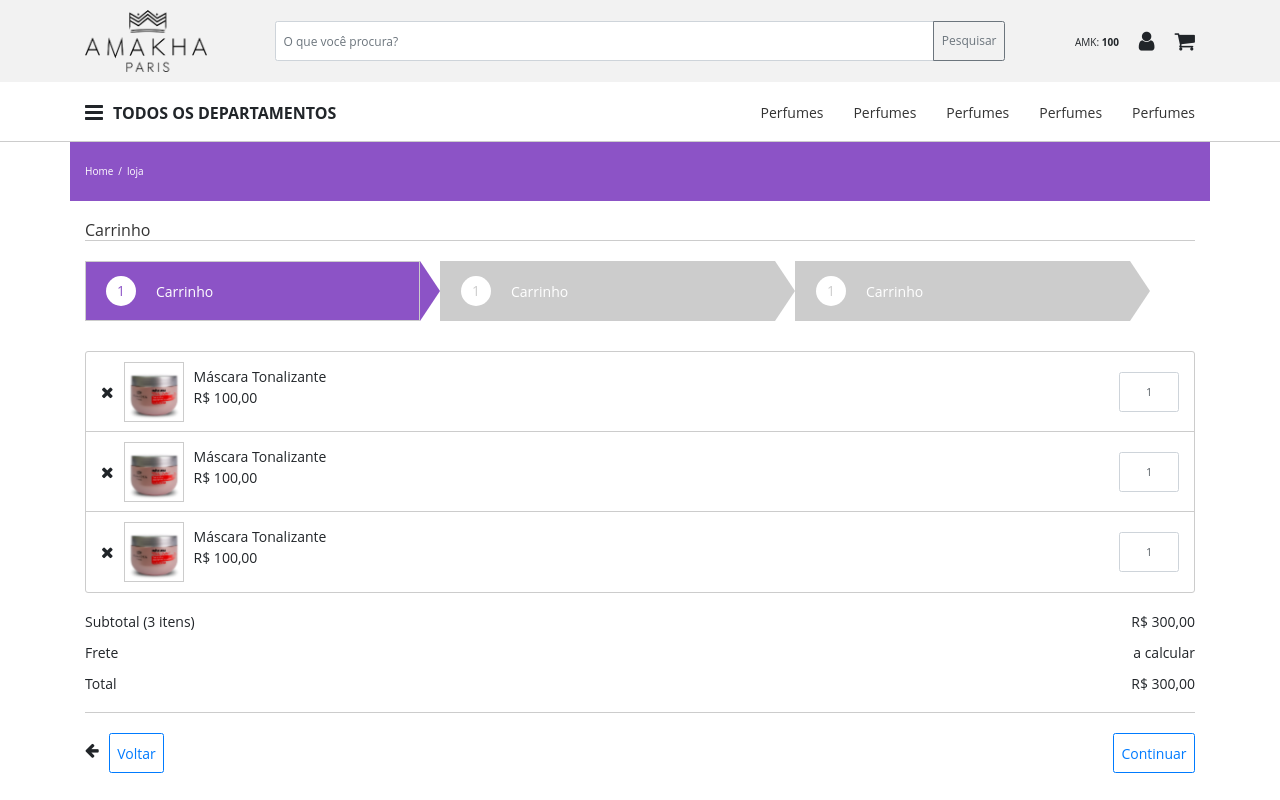
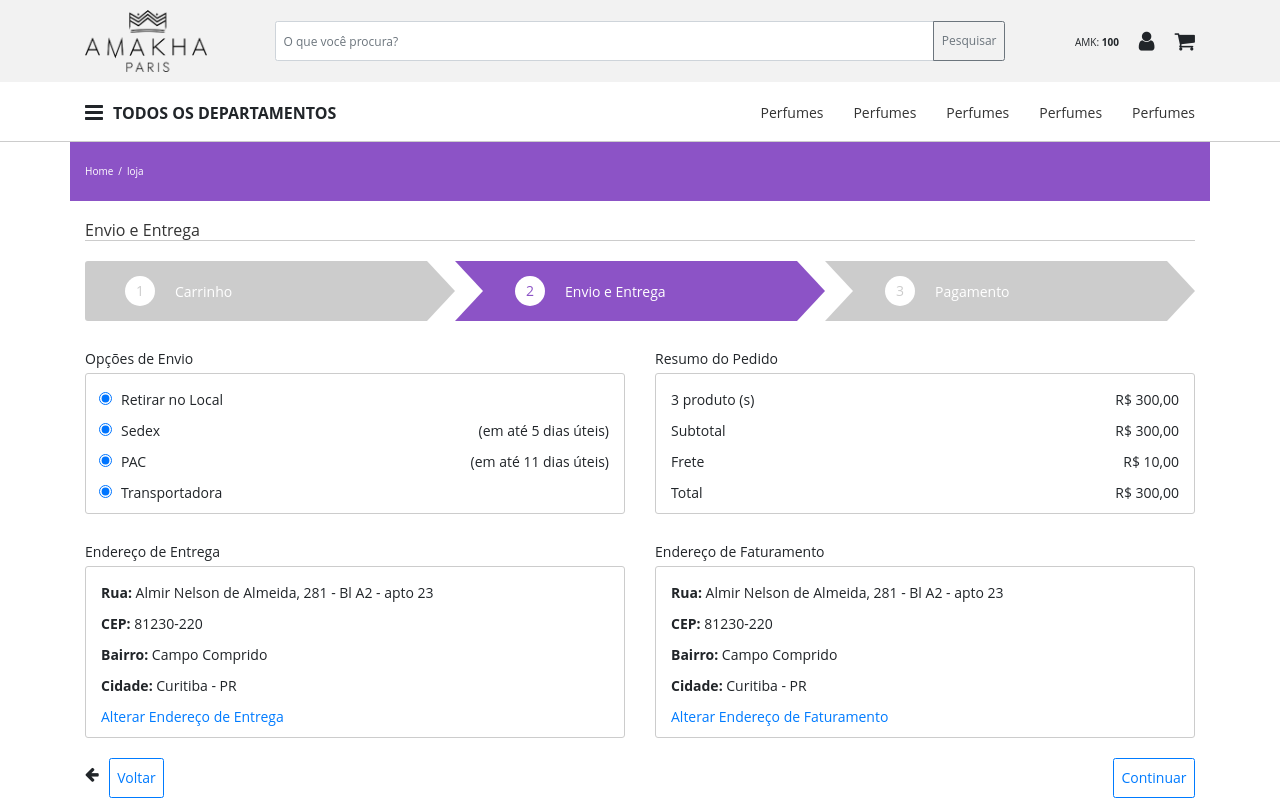
Before and after one commit to furukawa1980/loja-amakha, an Angular app: page / in a window 1280 px wide. Shown: the top 800 px of the page. Built offline with nearby package versions, Linux system fonts and the light colour scheme.

Commit message:
Shipping Delivery implements

```diff
--- a/src/app/app.module.ts
+++ b/src/app/app.module.ts
@@ -6,14 +6,16 @@
 import { HeaderComponent } from './header/header.component';
 import { HomeComponent } from './home/home.component';
 import { ROUTES } from "./app.routes";
-import { ShoppingCartComponent } from './shopping-cart/shopping-cart.component'
+import { ShoppingCartComponent } from './shopping-cart/shopping-cart.component';
+import { ShippingDeliveryComponent } from './shipping-delivery/shipping-delivery.component'
 
 @NgModule({
   declarations: [
     AppComponent,
     HeaderComponent,
     HomeComponent,
-    ShoppingCartComponent
+    ShoppingCartComponent,
+    ShippingDeliveryComponent
   ],
   imports: [
     BrowserModule,
--- a/src/app/app.routes.ts
+++ b/src/app/app.routes.ts
@@ -2,8 +2,10 @@
 
 import { HomeComponent } from "./home/home.component"
 import { ShoppingCartComponent } from './shopping-cart/shopping-cart.component';
-
+import { ShippingDeliveryComponent } from "./shipping-delivery/shipping-delivery.component"
 
 export const ROUTES: Routes = [
-    {path: '', component: ShoppingCartComponent}
+    {path: 'HomeComponent', component: HomeComponent},
+    {path: 'ShoppingCartComponent', component: ShoppingCartComponent},
+    {path: '', component: ShippingDeliveryComponent}
 ]
--- /dev/null
+++ b/src/app/shipping-delivery/shipping-delivery.component.html
@@ -0,0 +1,129 @@
+<div class="content">
+  <main class="main">
+      <div class="container">
+          <div class="row">
+
+              <nav class="col-12" id="breadcrumb">
+                  <ol class="breadcrumb">
+                      <li class="breadcrumb-item"><a href="#">Home</a></li>
+                      <li class="breadcrumb-item active">loja</li>
+                  </ol>
+              </nav>
+
+          </div>
+
+          <div class="row">
+
+              <section class="col-12">
+                  <h2 class="titles">Envio e Entrega</h2>
+              </section>
+
+              <section class="cart-steps-wrap col-lg-12 no-gutters">
+                  <article class="cart-step col-lg-4">
+                      <div class="box box-first">
+                          <div class="circle"><p>1</p></div>
+                          <p>Carrinho</p>
+                      </div>
+                  </article>
+
+                  <article class="cart-step cart-step-active col-lg-4">
+                      <div class="box">
+                          <div class="circle"><p>2</p></div>
+                          <p>Envio e Entrega</p>
+                      </div>
+                  </article>
+
+                  <article class="cart-step col-lg-4">
+                      <div class="box">
+                          <div class="circle"><p>3</p></div>
+                          <p>Pagamento</p>
+                      </div>
+                  </article>
+              </section>
+
+              <section class="shipping-options col-12 col-lg-6">
+                  <h3>Opções de Envio</h3>
+                  <article class="shipping-options-content no-gutters col-12">
+                      <div class="col-12">
+                          <div class="shipping-options-radio">
+                              <input class="form-check-input" type="radio" checked>
+                              <label class="form-check-label">Retirar no Local</label>
+                          </div>
+                          <div class="shipping-options-radio">
+                              <input class="form-check-input" type="radio" checked>
+                              <label class="form-check-label">Sedex</label>
+                              <span>(em até 5 dias úteis)</span>
+                          </div>
+                          <div class="shipping-options-radio">
+                              <input class="form-check-input" type="radio" checked>
+                              <label class="form-check-label">PAC</label>
+                              <span>(em até 11 dias úteis)</span>
+                          </div>
+                          <div class="shipping-options-radio">
+                              <input class="form-check-input" type="radio" checked>
+                              <label class="form-check-label">Transportadora</label>
+                          </div>
+                      </div>
+                  </article>
+              </section>
+
+              <section class="shipping-options col-12 col-lg-6">
+                  <h3>Resumo do Pedido</h3>
+                  <article class="shipping-options-content no-gutters col-12">
+                      <div class="col-6">
+                          <p>3 produto (s)</p>
+                          <p>Subtotal</p>
+                          <p>Frete</p>
+                          <p>Total</p>
+                      </div>
+                      <div class="col-6">
+                          <p>R$ 300,00</p>
+                          <p>R$ 300,00</p>
+                          <p>R$ 10,00</p>
+                          <p>R$ 300,00</p>
+                      </div>
+                  </article>
+              </section>
+
+              <section class="shipping-options col-12 col-lg-6">
+                  <h3>Endereço de Entrega</h3>
+                  <article class="shipping-options-content no-gutters col-12">
+                      <div class="col-12">
+                          <p><strong>Rua:</strong> Almir Nelson de Almeida, 281 - Bl A2 - apto 23</p>
+                          <p><strong>CEP:</strong> 81230-220</p>
+                          <p><strong>Bairro:</strong> Campo Comprido</p>
+                          <p><strong>Cidade:</strong> Curitiba - PR</p>
+                          <p><a href="#">Alterar Endereço de Entrega</a></p>
+                      </div>
+                  </article>
+              </section>
+
+              <section class="shipping-options col-12 col-lg-6">
+                  <h3>Endereço de Faturamento</h3>
+                  <article class="shipping-options-content no-gutters col-12">
+                      <div class="col-12">
+                          <p><strong>Rua:</strong> Almir Nelson de Almeida, 281 - Bl A2 - apto 23</p>
+                          <p><strong>CEP:</strong> 81230-220</p>
+                          <p><strong>Bairro:</strong> Campo Comprido</p>
+                          <p><strong>Cidade:</strong> Curitiba - PR</p>
+                          <p><a href="#">Alterar Endereço de Faturamento</a></p>
+                      </div>
+                  </article>
+              </section>
+
+              <section class="cart-buttons no-gutters col-12">
+                  <article class="col-6">
+                      <i class="fa fa-arrow-left"></i>
+                      <button type="button" class="btn btn-outline-primary">Voltar</button>
+                  </article>
+
+                  <article class="col-6 d-flex justify-content-end">
+                      <button type="button" class="btn btn-outline-primary">Continuar</button>
+                  </article>
+              </section>
+
+          </div>
+
+      </div>
+  </main>
+</div>
--- /dev/null
+++ b/src/app/shipping-delivery/shipping-delivery.component.ts
@@ -0,0 +1,15 @@
+import { Component, OnInit } from '@angular/core';
+
+@Component({
+  selector: 'app-shipping-delivery',
+  templateUrl: './shipping-delivery.component.html',
+  styleUrls: ['./shipping-delivery.component.scss']
+})
+export class ShippingDeliveryComponent implements OnInit {
+
+  constructor() { }
+
+  ngOnInit() {
+  }
+
+}
--- a/src/app/shopping-cart/shopping-cart.component.html
+++ b/src/app/shopping-cart/shopping-cart.component.html
@@ -15,35 +15,30 @@
           <div class="row no-gutters">
 
               <section class="col-12">
-
                   <h2 class="titles">Carrinho</h2>
-
               </section>
 
-              <section class="cart-steps-wrap">
-                  <div class="cart-step cart-step-active">
-                      <div class="box">
+              <section class="cart-steps-wrap col-lg-12 no-gutters">
+                  <article class="cart-step cart-step-active col-lg-4">
+                      <div class="box box-first">
                           <div class="circle"><p>1</p></div>
                           <p>Carrinho</p>
                       </div>
-                      <div class="right-arrow"></div>
-                  </div>
+                  </article>
 
-                  <div class="cart-step">
+                  <article class="cart-step col-lg-4">
                       <div class="box">
-                          <div class="circle"><p>1</p></div>
-                          <p>Carrinho</p>
+                          <div class="circle"><p>2</p></div>
+                          <p>Envio e Entrega</p>
                       </div>
-                      <div class="right-arrow"></div>
-                  </div>
+                  </article>
 
-                  <div class="cart-step">
+                  <article class="cart-step col-lg-4">
                       <div class="box">
-                          <div class="circle"><p>1</p></div>
-                          <p>Carrinho</p>
+                          <div class="circle"><p>3</p></div>
+                          <p>Pagamento</p>
                       </div>
-                      <div class="right-arrow"></div>
-                  </div>
+                  </article>
               </section>
 
               <section class="cart-products-wrap col-12">
--- /dev/null
+++ b/src/assets/shipping-delivery.scss
@@ -0,0 +1,32 @@
+.content {
+	display: $display-flex;
+	min-height: 100vh;
+	@include spaces(padding, bottom, $thirty);
+	.main {
+        display: $display-flex;
+        flex-wrap:wrap;
+        flex: 1;
+        .shipping-options {
+            @include spaces(margin, top, $thirty);
+            h3 {font-size:14px;}
+            .shipping-options-content {
+                display: flex;
+                border:1px solid #ccc;
+                border-radius: 3px;
+                font-size:14px;
+                padding:15px;
+                padding-bottom:0;
+                .shipping-options-radio {
+                    span {float: right;}
+                    margin: 0 0 10px 10px;
+                    label {margin-left: 10px;}
+                }
+                div:nth-child(2) p {
+                    display: flex;
+                    justify-content: flex-end;
+                }
+            }
+        }
+    }
+
+}
--- a/src/assets/shopping-cart.scss
+++ b/src/assets/shopping-cart.scss
@@ -1,14 +1,3 @@
-.no-gutters {
-	margin-right: 0;
-	margin-left: 0;
-
-	> .col,
-	> [class*="col-"] {
-	  padding-right: 0;
-	  padding-left: 0;
-	}
-  }
-
 .content {
 	display: $display-flex;
 	min-height: 100vh;
@@ -36,6 +25,9 @@
 			@include spaces(margin, top, $twenty);
 			@include spaces(margin, bottom, $no-margin);
 		}
+
+		.cart-steps-wrap {display: none;}
+
 		.cart-products-wrap {
 			border:1px solid #ccc;
 			border-radius: 3px;
@@ -88,6 +80,11 @@
 
 }
 
+@media only screen and (min-width: 992px) {
+
+	.content {
+
+		.main {
 
 			.cart-steps-wrap {
 				display:flex;
@@ -95,38 +92,60 @@
 				.cart-step {
 					display: flex;
 					.box {
+						width:100%;
 						display: flex;
 						align-items:center;
-			width: 335px;
+						position: relative;
 						height:60px;
 						background: #ccc;
-			border:1px solid #ccc;
+						margin: 0 28px 0 0;
+						border:0;
 						.circle {
-				width: 30px; height:30px; border-radius:100%; background:#fff; margin:0 20px;
+							width: 30px; height:30px; border-radius:100%; background:#fff; margin:0 20px 0 60px;
 							p { color:#ccc; text-align:center; line-height:30px;}
 						}
 						p {color:#fff; font-size:14px; margin:0;}
 					}
-
-		.right-arrow {
-			border-color: transparent #ccc;
-			border-style: solid;
-			border-width: 30px 0px 30px 20px;
-			height: 0px;
-			width: 0px;
+					.box:after, .box:before {
+						content: " ";
+						position: absolute;
+						right: -28px;
+						border-top:30px solid transparent;
+						border-bottom: 30px solid transparent;
+						border-left: 28px solid #ccc;
+					}
+					.box:before {
+						right: auto;
+						left: 0;
+						border-left: 28px solid #fff;
+						z-index: 2;
+					}
+					.box-first {
+						margin-left:0;
+						border-top-left-radius: 3px;
+						border-bottom-left-radius: 3px;
+						&:before {border:none;}
+						.circle {
+							margin:0 20px 0 40px;
+						}
 					}
 				}
 				.cart-step-active {
 					.box {
 						background: lighten(rebeccapurple, 15%);
-			border:1px solid #ccc;
 						.circle {
-				p { color: lighten(rebeccapurple, 15%); }
+							p {color: lighten(rebeccapurple, 15%); }
+						}
+					}
+					.box:after {
+						border-left: 28px solid lighten(rebeccapurple, 15%);
+					}
+
 				}
 			}
 
-		.right-arrow {
-			border-color: transparent lighten(rebeccapurple, 15%);
 		}
+
 	}
+
 }
--- a/src/assets/styles.scss
+++ b/src/assets/styles.scss
@@ -3,3 +3,4 @@
 @import './footer';
 @import './home';
 @import './shopping-cart';
+@import './shipping-delivery';
```
Also changed, not shown: src/app/shipping-delivery/shipping-delivery.component.scss (added), src/assets/images/store/step-active.png (added). Lines whose indentation alone changed are shown as unchanged.
